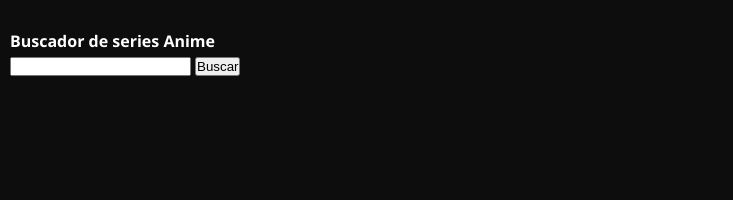
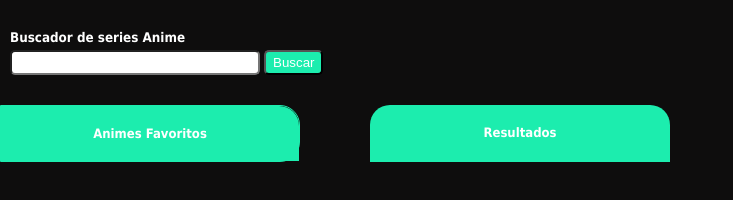
Before and after one commit to Adalab/modulo-2-evaluacion-final-YesseniaColocho, a website built with Vite: page src/index.html in a window 1280 px wide. Shown: the whole page, without its empty margins (0-733 px from the left). Built offline with nearby package versions, Linux system fonts and the light colour scheme.

Commit message:
js changes

```diff
--- a/src/index.html
+++ b/src/index.html
@@ -8,25 +8,24 @@
   </head>
 
   <body>
-
     <header class="search-section">
-      <label class="title" for="search" >Buscador de series Anime</label>
-      <input class="search" type="text" id="search" name="anime">
+      <label class="title" for="search">Buscador de series Anime</label>
+      <input class="search" type="text" id="search" name="anime" />
       <button class="button-search" type="submit">Buscar</button>
     </header>
 
     <section class="animes">
+      <section class="section-favorites">
+        <h3 class="title-favorites">Animes Favoritos</h3>
+        <div class="animes__favorites"></div>
+      </section>
 
-      <div class="animes__favorites">
-
-      </div>
-
-      <div class="animes__search">
-
-      </div>
+      <section class="results">
+        <h3>Resultados</h3>
+        <div class="animes__search"></div>
+      </section>
     </section>
 
-    </div>
     <script src="./js/main.js"></script>
   </body>
 </html>
--- a/src/js/main.js
+++ b/src/js/main.js
@@ -9,7 +9,7 @@ let resultAnimes = [];
 let favoriteAnimes = JSON.parse(localStorage.getItem("favoriteAnimes")) || [];
 printAnimes(favoriteAnimes);
 
-function handleAnimeClick(e) {
+function handleFavoriteClick(e) {
   const animeId = e.currentTarget.id;
   e.currentTarget.classList.add("favorite");
   const foundFavoriteAnime = favoriteAnimes.find(
@@ -50,7 +50,7 @@ function handleInput(event) {
 
       let animeElements = document.querySelectorAll(".animes__search .anime");
       for (let animeElement of animeElements) {
-        animeElement.addEventListener("click", handleAnimeClick);
+        animeElement.addEventListener("click", handleFavoriteClick);
       }
     });
 }
--- a/src/scss/pages/_index.scss
+++ b/src/scss/pages/_index.scss
@@ -1,4 +1,4 @@
-body{
+body {
   background: rgb(14, 13, 13);
   color: white;
 }
@@ -8,22 +8,69 @@ body{
   .title {
     display: flex;
     margin-bottom: 5px;
-    font-family: "Segoe UI", Tahoma, Geneva, Verdana, sans-serif;
+    font-family: Tahoma, Geneva, Verdana, sans-serif;
     font-weight: bold;
+    font-size: smaller;
     color: white;
+  }
+  .search {
+    list-style: none;
+    padding: 3px;
+    border-radius: 5px;
+    width: 250px;
+  }
+  .button-search {
+    list-style: none;
+    color: white;
+    background-color: #1cedae;
+    padding: 3px 7px;
+    border-radius: 5px;
   }
 }
 .animes {
   display: flex;
   gap: 70px;
-  > div {
-    min-width: 400px;
+  > section {
+    min-width: 300px;
+  }
+  .section-favorites {
+    border: 1px solid #1cedae;
+    text-align: center;
+    border-radius: 0 20px 20px 0;
+    .title-favorites {
+      padding: 20px 10px;
+      background: #1cedae;
+      border-radius: 0 20px 0 0;
+      font-family: Tahoma, sans-serif;
+      font-size: small;
+    }
+  }
+  &__favorites {
+    display: flex;
+    flex-direction: column;
+    align-items: center;
   }
     &__search {
+      display: flex;
+      align-items: center;
+      flex-direction: column;
+      border: 1px solid #1cedae;
+
       .favorite {
         padding: 30px;
-      background: lightpink;
+        background: #1cedae;
         color: black;
+      }
+    }
+  .results {
+    h3 {
+      font-size: medium;
+      padding: 20px 10px;
+      background: #1cedae;
+      border-radius: 20px 20px 0px 0px;
+      font-family: Tahoma, sans-serif;
+      font-size: small;
+      text-align: center;
     }
   }
   .anime {
@@ -37,7 +84,7 @@ body{
     }
 
     &--favorite {
-        color: lightpink;
+      color: #1cedae;
       img {
         width: 100px;
       }
```
Lines whose indentation alone changed are shown as unchanged.
